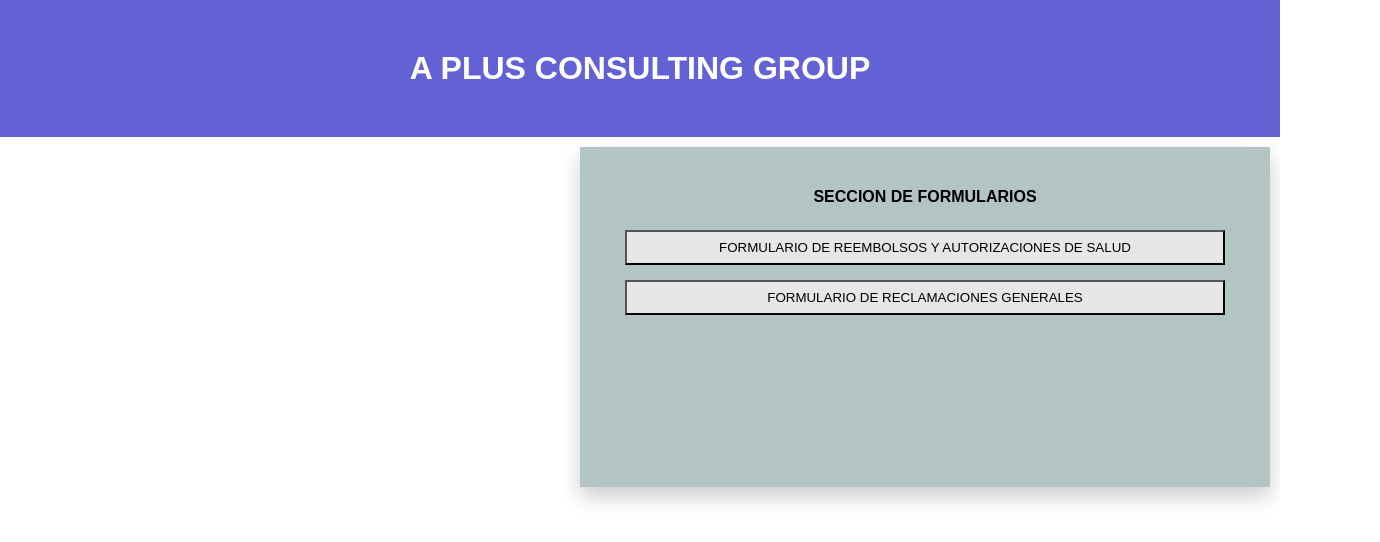
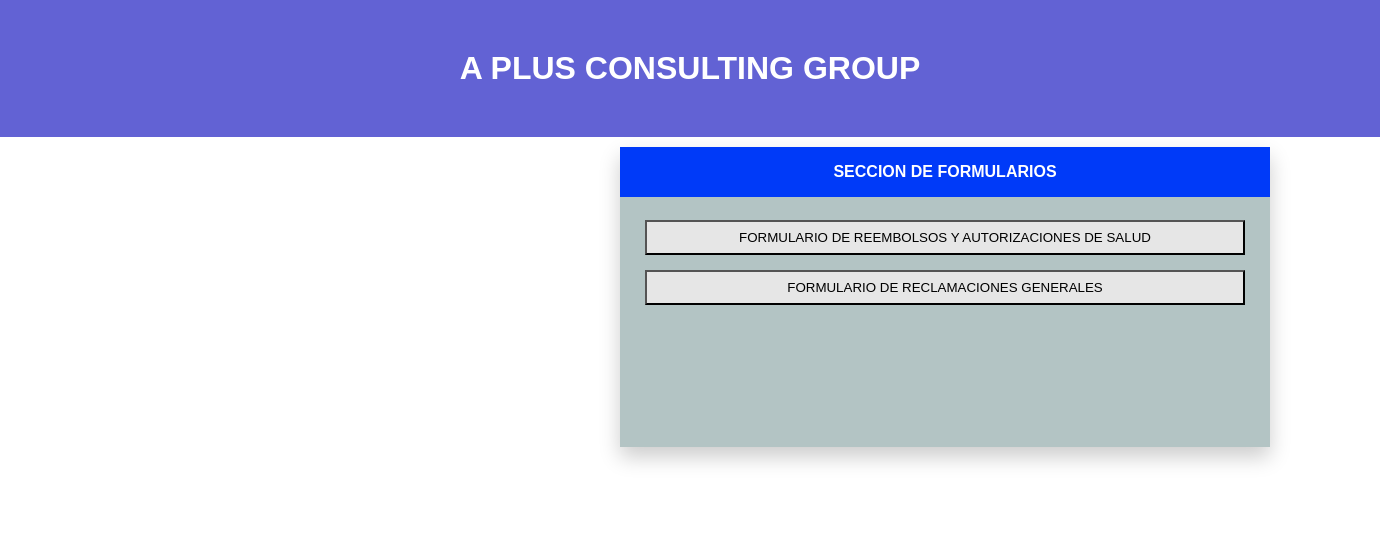
Before and after one commit to DavidAplus/mi-pagina, a website: page index.html in a window 1280 px wide. Shown: the whole page, 1380 px wide, since content can reach past the window. Drawn offline with Linux system fonts and the light colour scheme.

Commit message:
actualizacion de formato index

```diff
--- a/index.html
+++ b/index.html
@@ -3,8 +3,9 @@
 <head>
 
  <title>OFICINA VIRTUAL - A PLUS CONSULTING GROUP</title>
+ <meta name="viewport" content="width=device-width, initial-scale=1.0">
+   <style>
 
-   <style>
     h1{
         justify-content: center;
         display: flex;
@@ -12,14 +13,22 @@
         text-align: center;
         background-color: rgb(98, 98, 212);
         color: white;
-        width: auto;
+        width: 100%;
         padding: 50px;
         font-family: arial;
         margin: auto;
     }
     h4{
-        color: rgb(0, 0, 0);
+        color: rgb(255, 255, 255);
         font-family: Arial;
+        background-color: rgb(0, 58, 248);
+        width: 650px;
+        margin-top: 0%;
+        height: 50px;
+        justify-content: center;
+        float: center;
+        display: flex;
+        align-items: center;
     }
     .forms{
     margin-top: 10px;
@@ -30,7 +39,6 @@
     flex-direction: column;
     box-shadow: 0px 10px 20px rgba(0, 0, 0, 0.2);
     background-color: rgb(179, 196, 196);
-    padding: 20px;
     height: 300px;
     width: 650px;
     }
@@ -48,13 +56,20 @@
         color: rgb(255, 255, 255);
         cursor: pointer;
     }
+    #Logo{
+       width: 100px;
+    }
    </style>
 
 </head>
 
 <body>
-    <div class="ladiligencia"">
- <h1>A PLUS CONSULTING GROUP</h1>
+    <div class="arriba">
+ <h1>
+    A PLUS CONSULTING GROUP
+ </h1>
+ </div>
+
 <div class="forms">
  <h4>SECCION DE FORMULARIOS</h4>
  <div class="listado">
@@ -63,6 +78,5 @@
     <input type="button" style="margin-top: 15px;" value="FORMULARIO DE RECLAMACIONES GENERALES">
  </div>
 </div>
-</div>
 </body>
 </html>
```
Also changed, not shown: GRACIAS.html (+2 -1 lines).
